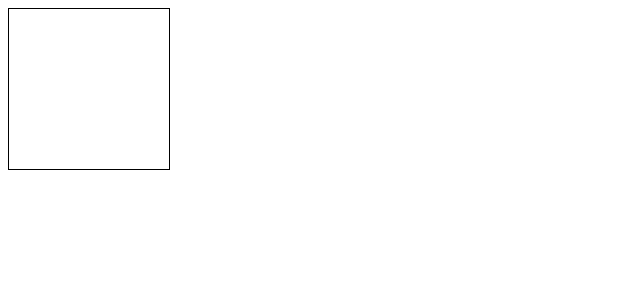
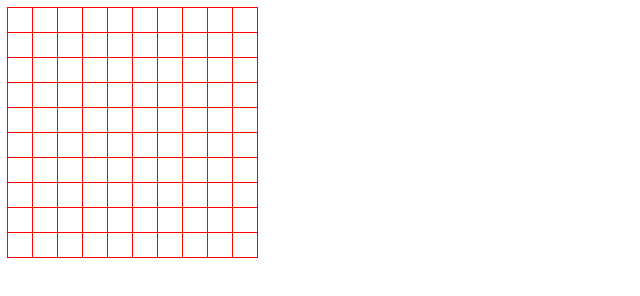
Before and after one commit to itsechi/battleship, a website built with webpack: page src/template.html in a window 1280 px wide. Shown: the whole page, without its empty margins (0-640 px from the left). Built offline with nearby package versions, Linux system fonts and the light colour scheme.

Commit message:
Add a function to render the gameboard

```diff
--- a/src/index.js
+++ b/src/index.js
@@ -1 +1,7 @@
 import './style.scss';
+import { UI } from './js/UI';
+import { Player } from './js/Player';
+
+const player = Player();
+const ui = UI();
+ui.renderGameboard(player.gameboardArr);
--- /dev/null
+++ b/src/js/UI.js
@@ -0,0 +1,14 @@
+export const UI = () => {
+  const container = document.getElementById('container');
+
+  const renderGameboard = gameboardArr => {
+    gameboardArr.forEach(obj => {
+      const square = document.createElement('div');
+      square.classList.add('box');
+      square.dataset.id = obj.position;
+      container.appendChild(square);
+    });
+  };
+
+  return { renderGameboard };
+};
--- a/src/style.scss
+++ b/src/style.scss
@@ -1,11 +1,10 @@
-.box {
-  width: 5rem;
-  height: 5rem;
-  border: 1px solid red;
+.container {
+  display: grid;
+  grid-template-columns: repeat(10, 1.5rem);
+  grid-template-rows: repeat(10, 1.5rem);
+  gap: 1px;
 }
 
-.container {
-  width: 10rem;
-  height: 10rem;
-  border: 1px solid black;
+.box {
+  outline: 1px solid red;
 }
```
